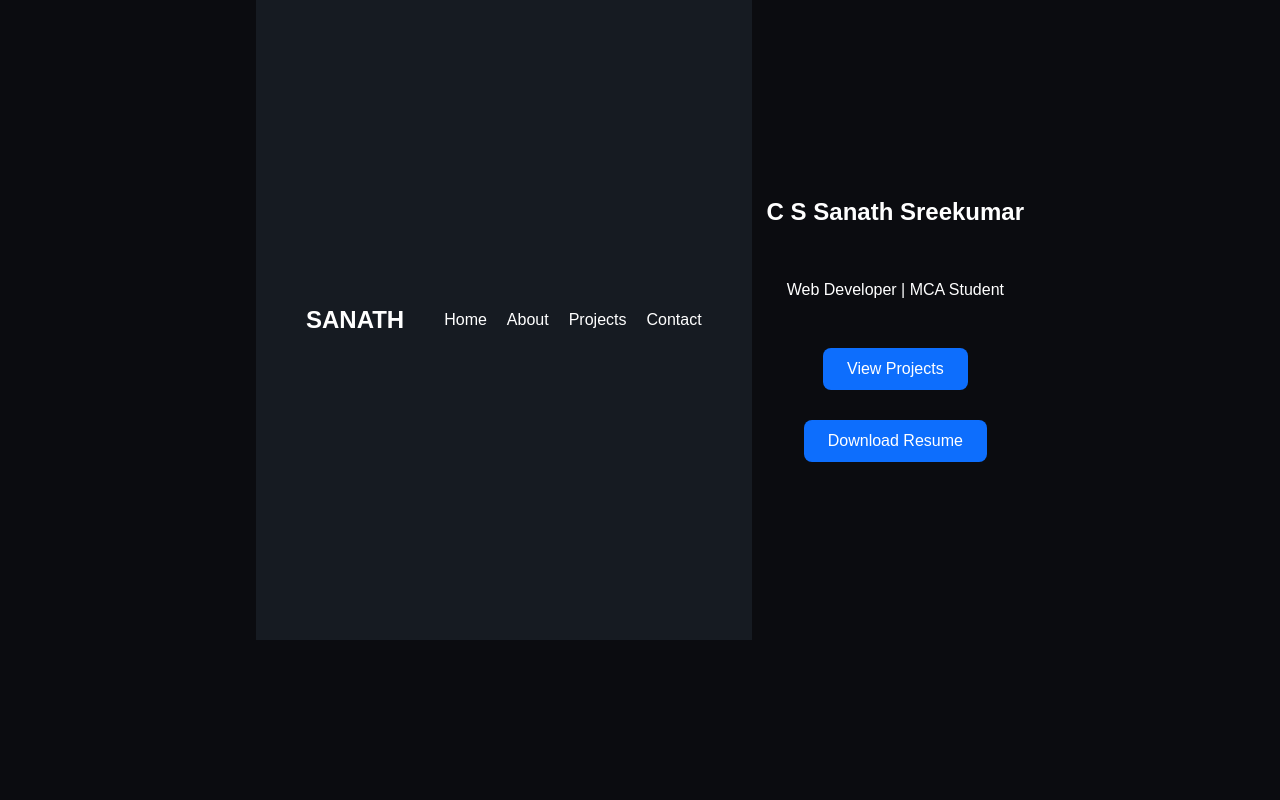
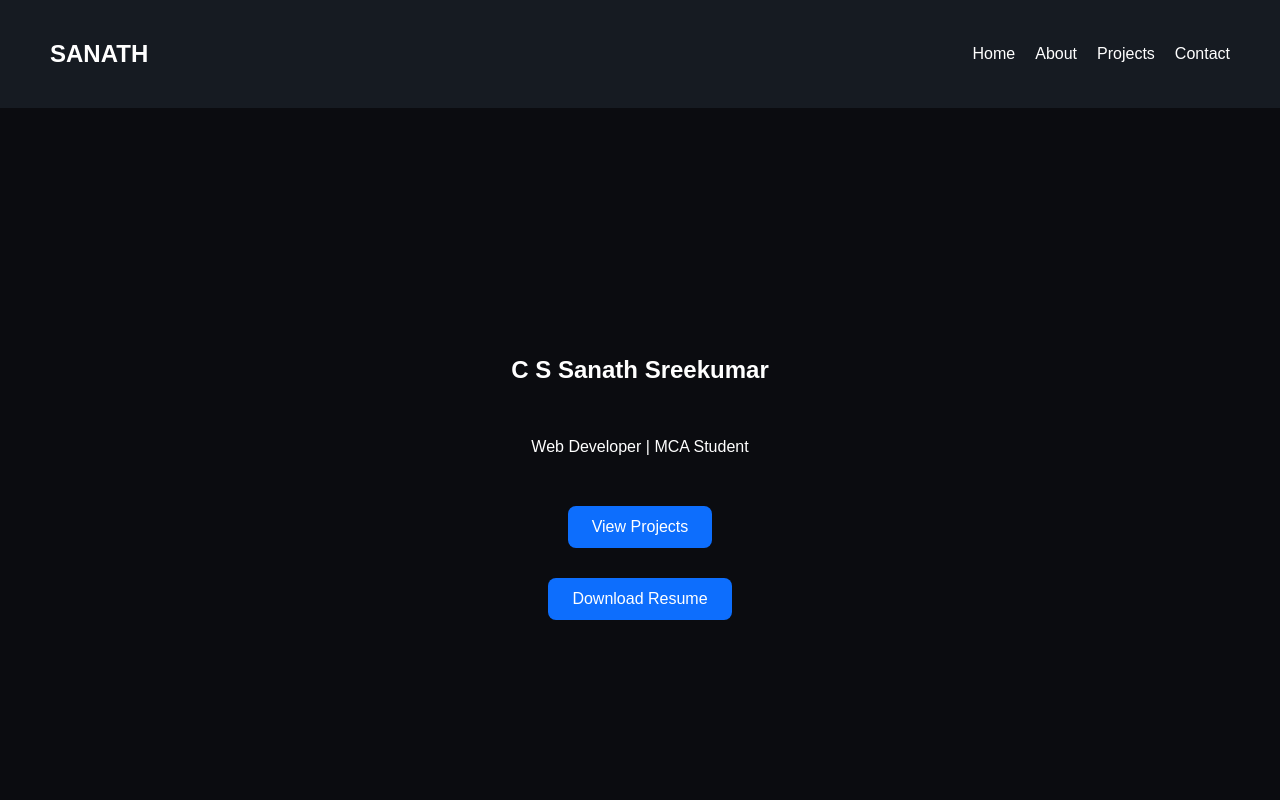
Before and after one commit to sanath2003git/portfolio-react, a React (Vite) app: page / in a window 1280 px wide. Shown: the top 800 px of the page. Built offline with nearby package versions, Linux system fonts and the light colour scheme.

Commit message:
Improve skills section styling

```diff
--- a/src/components/Skills.jsx
+++ b/src/components/Skills.jsx
@@ -12,7 +12,7 @@ function Skills() {
     <section>
       <h2>My Skills</h2>
 
-      <div>
+      <div className="skills-container">
         {skills.map((skill) => (
   <h3 key={skill}>{skill}</h3>
         ))}
--- a/src/index.css
+++ b/src/index.css
@@ -21,6 +21,7 @@ ul {
 
 section {
   height: 80vh;
+  padding: 50px 20px;
   display: flex;
   flex-direction: column;
   justify-content: center;
@@ -49,7 +50,7 @@ p {
   line-height: 1.6;
 }
 
-div {
+.skills-container {
   display: flex;
   gap: 15px;
   flex-wrap: wrap;
```
